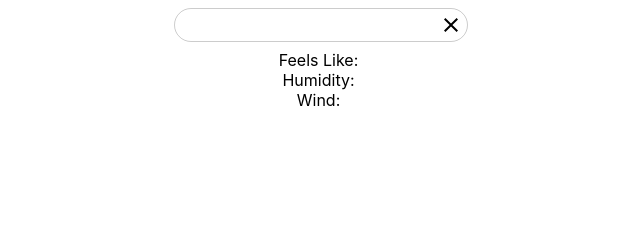
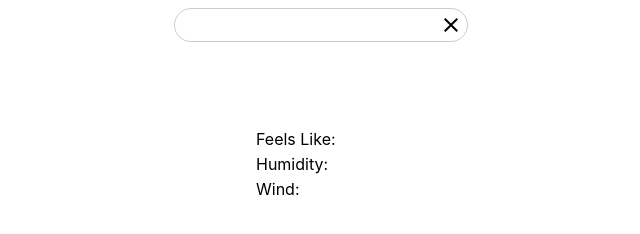
Before and after one commit to Daze-bot/weather-app, a website built with webpack: page dist/index.html in a window 1280 px wide. Shown: the whole page, without its empty margins (319-959 px from the left). Built offline with nearby package versions, Linux system fonts and the light colour scheme; no server answers.

Commit message:
Work on CSS

```diff
--- a/src/css/style.css
+++ b/src/css/style.css
@@ -66,12 +66,16 @@ header {
 main {
   display: flex;
   flex-direction: column;
+  align-items: center;
+  padding-top: 2vh;
+  gap: 2vh;
 }
 
 .mainInfo {
   display: flex;
   flex-direction: column;
   align-items: center;
+  gap: 2vh;
 }
 
 .location {
@@ -79,11 +83,21 @@ main {
 }
 
 .currentTemp {
-  font-size: 4rem;
+  font-size: 5rem;
 }
 
 .conditionImg img {
   height: 2rem;
+}
+
+.secondaryInfo {
+  display: flex;
+  flex-direction: column;
+  gap: 5px;
+  background-color: rgba(255, 255, 255, 0.1);
+  padding: 10px;
+  border-radius: 8px;
+  width: 150px;
 }
 
 .conditionDiv,
@@ -93,16 +107,10 @@ main {
 .humidityDiv,
 .windDiv {
   display: flex;
-  justify-content: center;
+  justify-content: space-between;
   align-items: center;
 }
 
-.feelsLikeDiv,
-.humidityDiv,
-.windDiv {
-  gap: 5px;
+.tempRanges {
+  padding: 0 8px;
 }
-
-.tempRanges {
-  gap: 20px;
-}
--- a/src/index.js
+++ b/src/index.js
@@ -1,10 +1,4 @@
 import './css/style.css';
 import initLoad from './scripts/initLoad';
-import Weather from './scripts/Weather';
 
 initLoad();
-
-let location = 'ozark';
-
-let currentWeather = new Weather(location, 'f');
-currentWeather.displayWeatherData();
--- a/src/scripts/Weather.js
+++ b/src/scripts/Weather.js
@@ -36,7 +36,6 @@ class Weather {
   // Use this to make only 1 API call
   async displayWeatherData() {
     let result = await this.getWeatherData();
-    console.log(result);
 
     let temp = document.querySelector('.currentTemp');
     let low = document.querySelector('.lowTemp');
--- a/src/scripts/initLoad.js
+++ b/src/scripts/initLoad.js
@@ -1,8 +1,10 @@
 import Close from '../imgs/close.svg';
+import Weather from './Weather';
 
 function initLoad() {
   document.body.appendChild(createHeader());
   document.body.appendChild(createMain());
+  new Weather('philadelphia', 'f').displayWeatherData();
 }
 
 function createHeader() {
```
